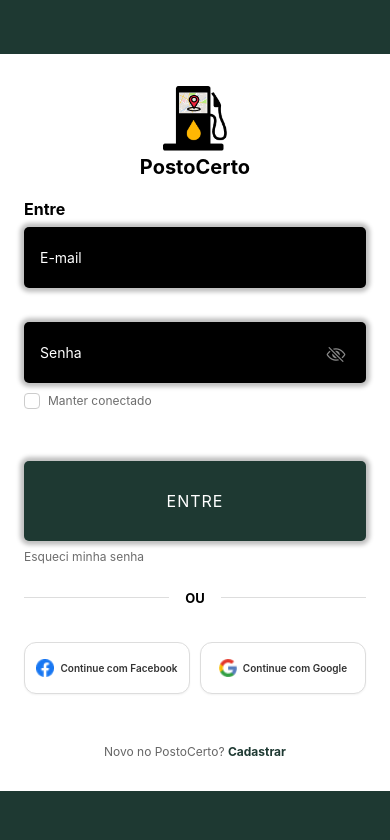
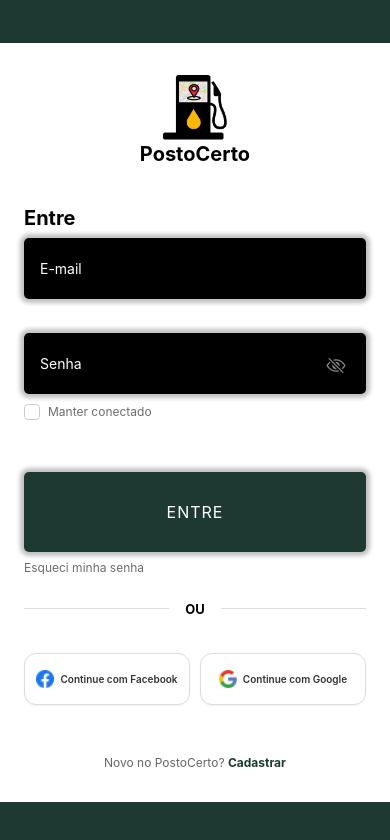
Before and after one commit to aldoads/mobile-posto-certo, a React Native app in the folder meu-projeto-mobile/: screen / in a window 390 px wide. Shown: the top 840 px of the page. Built offline with nearby package versions, Linux system fonts and the light colour scheme.

Commit message:
att
Reorganização de componentes na tela de Login

```diff
--- a/meu-projeto-mobile/src/screens/LoginScreen.js
+++ b/meu-projeto-mobile/src/screens/LoginScreen.js
@@ -148,15 +148,17 @@ const styles = StyleSheet.create({
   logo: {
     width: 65,
     height: 65,
-    marginBottom: 4,
+    marginBottom: 2,
+
   },
   brandTitle: {
     fontSize: 20,
     fontWeight: 'bold',
     color: '#000000',
+    marginBottom: 20,
   },
   sectionTitle: {
-    fontSize: 16,
+    fontSize: 20,
     fontWeight: 'bold',
     color: '#000000',
     marginBottom: 8,
```
